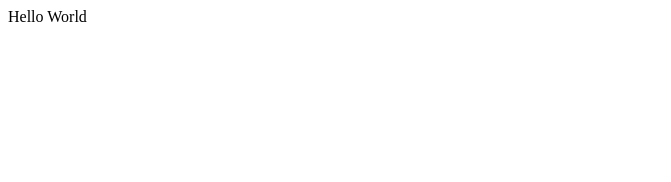
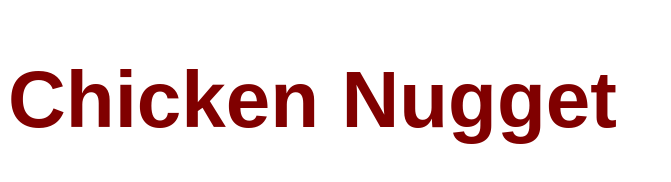
Before and after one commit to kwleung27/GIT-337, a plain HTML site: page index.html in a window 1280 px wide. Shown: the whole page, without its empty margins (0-671 px from the left). Drawn offline with Linux system fonts and the light colour scheme.

Commit message:
Update index.html

```diff
--- a/index.html
+++ b/index.html
@@ -4,9 +4,9 @@
     <meta charset="UTF-8">
     <meta name="viewport" content="width=device-width, initial-scale=1.0">
     <link href="style.css" rel="stylesheet">
-    <title>Hello World</title>
+    <title>Nugget</title>
 </head>
 <body>
-    <hi>Hello World</hi>
+    <h1>Chicken Nugget</h1>
 </body>
 </html>
```
